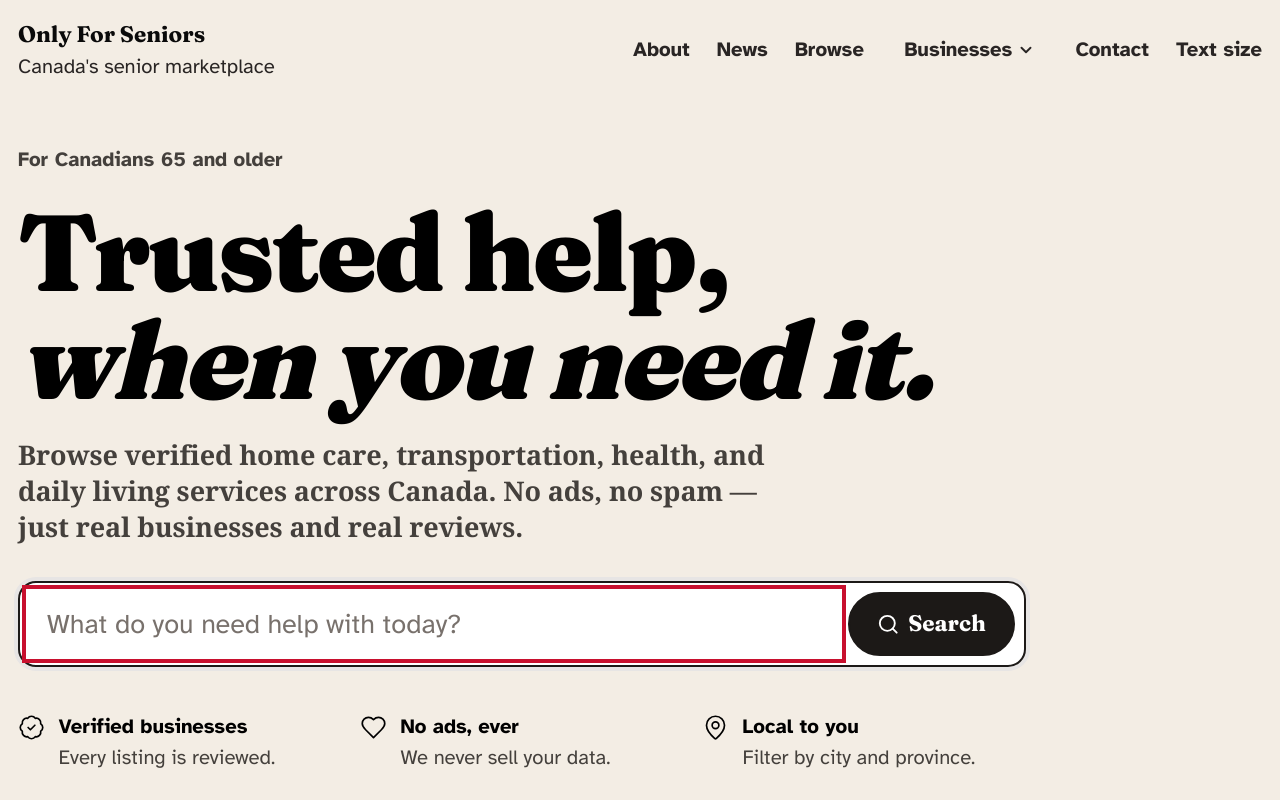
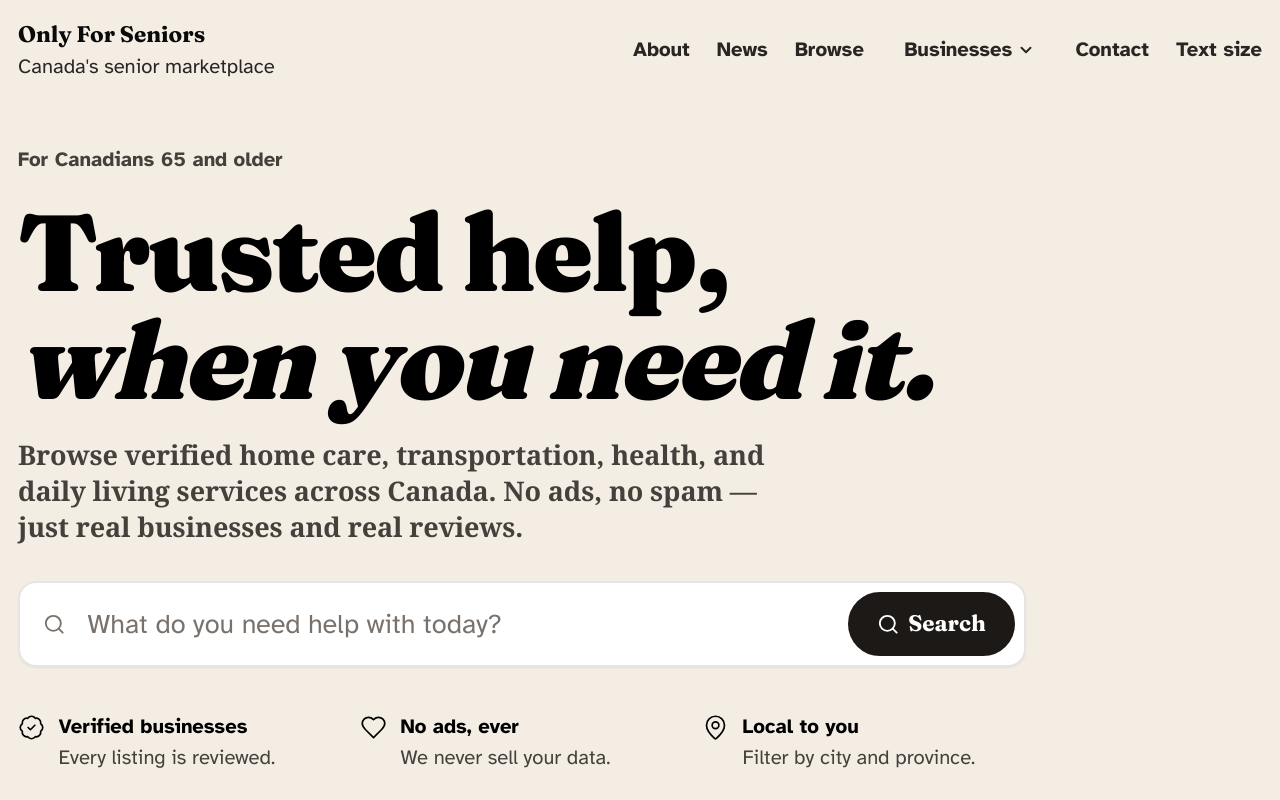
Before and after one commit to cathamaoui/OnlyForSeniors, a Next.js app: page / in a window 1280 px wide. Shown: the top 800 px of the page. Built offline with nearby package versions, Linux system fonts and the light colour scheme.

Commit message:
PR15: fix hero search bar — drop auto-focus, suppress autofill, add visible 'search here' hint

```diff
--- a/src/app/globals.css
+++ b/src/app/globals.css
@@ -63,6 +63,22 @@ strong, b {
 ::selection {
   background: #c8102e;
   color: #fff;
+}
+
+/* Defeat the browser's autofill background (yellow/blue/red/etc.) on the
+   hero search input — keeps our pure-white design consistent and prevents
+   the password manager's overlay from showing through as a red box. The
+   long `-webkit-box-shadow` trick overrides the default autofill tint
+   without disabling the field. */
+.hero-search-input:-webkit-autofill,
+.hero-search-input:-webkit-autofill:hover,
+.hero-search-input:-webkit-autofill:focus {
+  -webkit-text-fill-color: #0a0a0a;
+  -webkit-box-shadow: 0 0 0 1000px #ffffff inset !important;
+  box-shadow: 0 0 0 1000px #ffffff inset !important;
+  background-color: #ffffff !important;
+  caret-color: #0a0a0a;
+  transition: background-color 9999s ease-in-out 0s;
 }
 
 ::-webkit-scrollbar {
--- a/src/components/ui/CategorySearch.tsx
+++ b/src/components/ui/CategorySearch.tsx
@@ -1,6 +1,6 @@
 "use client";
 
-import { useEffect, useRef, useState } from "react";
+import { useRef, useState } from "react";
 import { useRouter } from "next/navigation";
 import { Search } from "lucide-react";
 
@@ -16,15 +16,8 @@ import { Search } from "lucide-react";
 export function CategorySearch() {
   const router = useRouter();
   const [query, setQuery] = useState("");
+  const [focused, setFocused] = useState(false);
   const inputRef = useRef<HTMLInputElement | null>(null);
-
-  // Autofocus on desktop, never on mobile (annoying for keyboard users).
-  useEffect(() => {
-    if (typeof window === "undefined") return;
-    if (window.matchMedia("(min-width: 640px)").matches) {
-      inputRef.current?.focus();
-    }
-  }, []);
 
   function submit() {
     const q = query.trim();
@@ -49,6 +42,19 @@ export function CategorySearch() {
         <label htmlFor="hero-search" className="sr-only">
           Search listings
         </label>
+
+        {/* Search icon on the left of the input — permanent visual cue
+            that this is the right place to type. Hides on focus to give
+            the text room to breathe. */}
+        <span
+          aria-hidden="true"
+          className={`flex items-center justify-center pl-3 text-stone-500 transition-opacity ${
+            focused ? "opacity-0 w-0 pl-0" : "opacity-100"
+          }`}
+        >
+          <Search className="w-5 h-5" strokeWidth={2} />
+        </span>
+
         <input
           ref={inputRef}
           id="hero-search"
@@ -56,8 +62,12 @@ export function CategorySearch() {
           name="q"
           value={query}
           onChange={(e) => setQuery(e.target.value)}
+          onFocus={() => setFocused(true)}
+          onBlur={() => setFocused(false)}
+          autoComplete="off"
+          spellCheck={false}
           placeholder="What do you need help with today?"
-          className="flex-1 min-h-touch px-4 py-2 text-lg sm:text-xl outline-none bg-transparent text-stone-900 placeholder:text-stone-500"
+          className="hero-search-input flex-1 min-h-touch px-3 py-2 text-lg sm:text-xl outline-none bg-transparent text-stone-900 placeholder:text-stone-500"
           aria-label="Search"
         />
 
```
